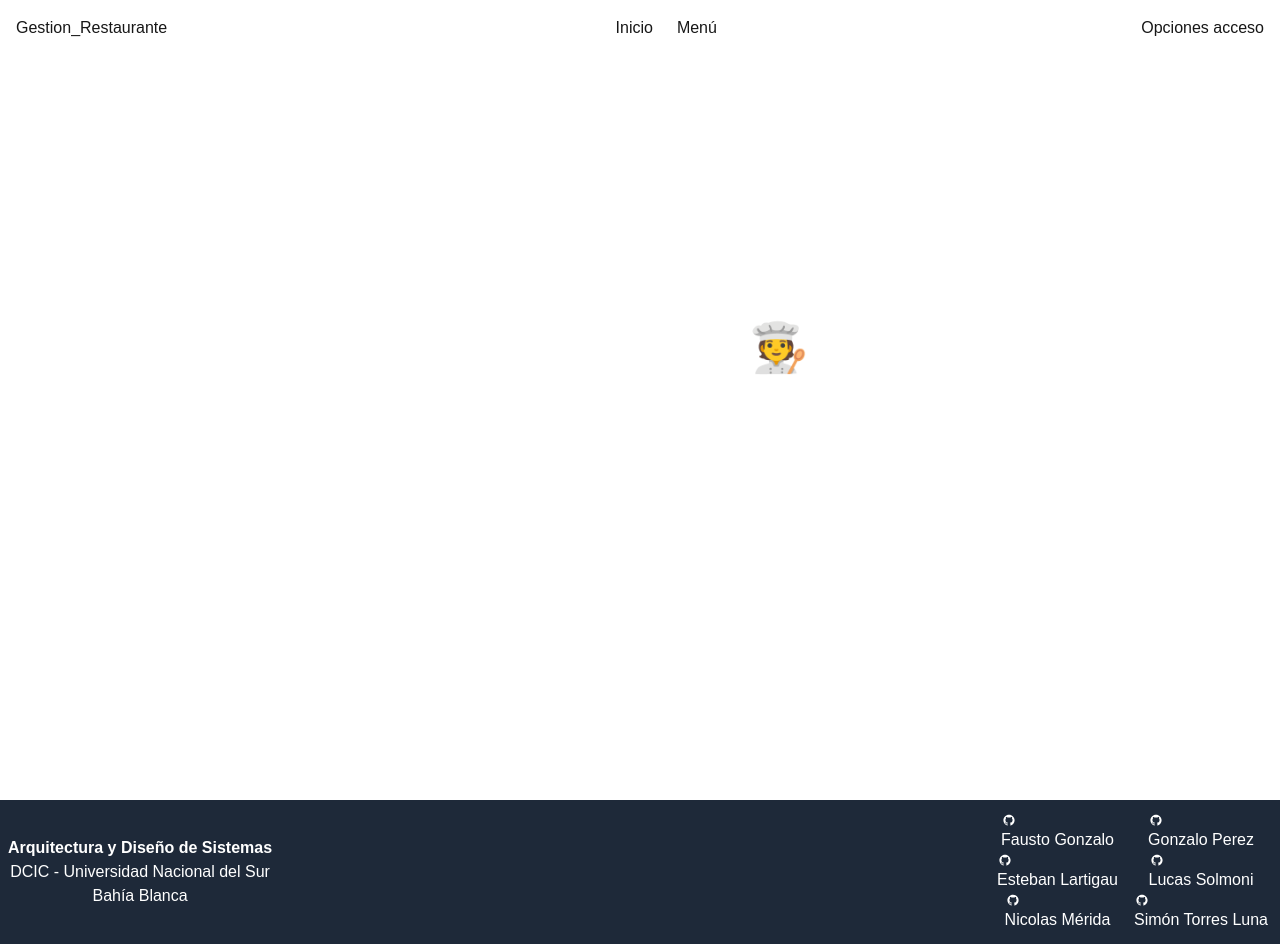
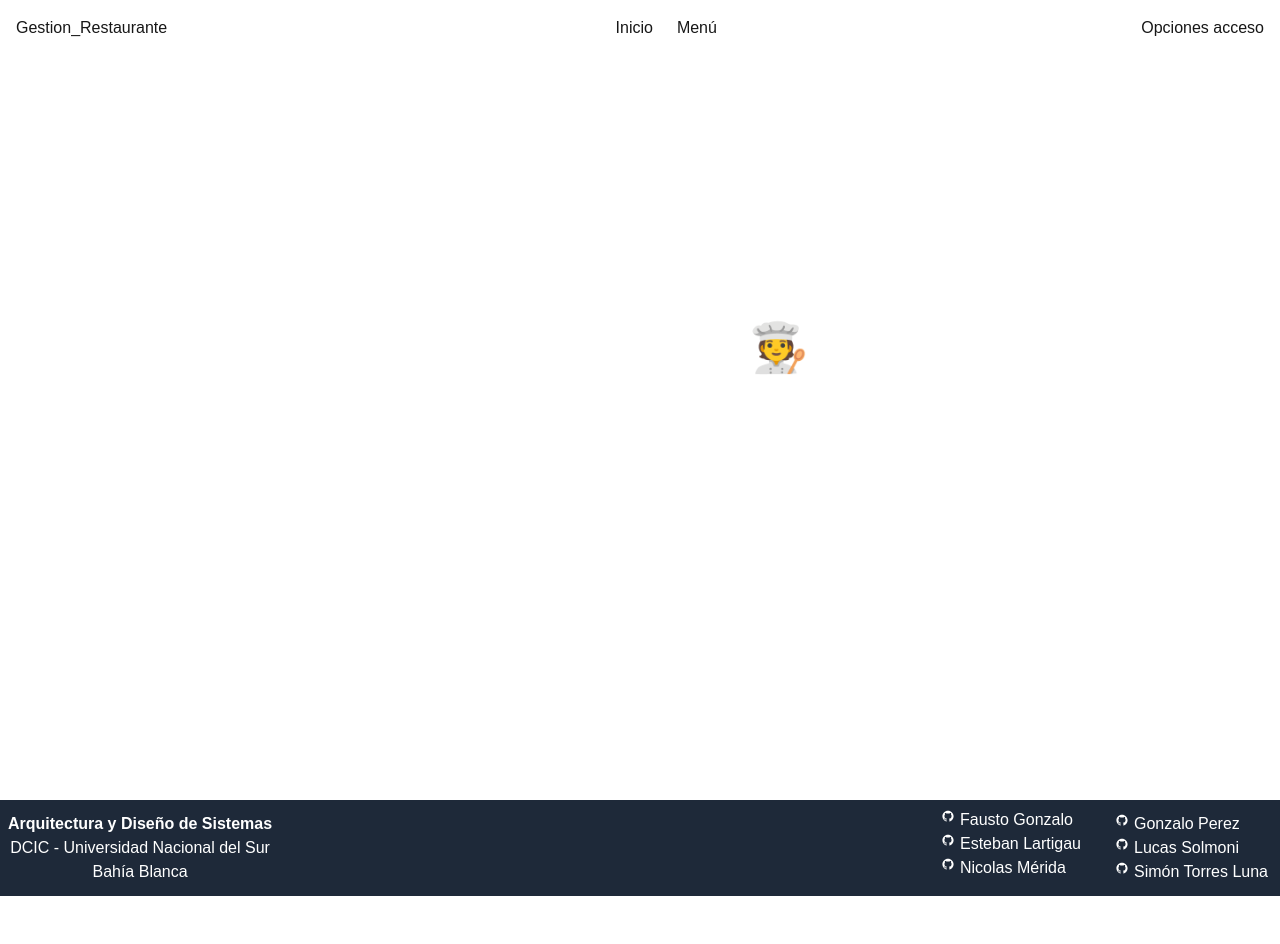
Before and after one commit to nicolasmerida/Proyecto-Arqui-Grupo7, a Next.js app in the folder frontend/: page / in a window 1280 px wide. After the commit the page ends 896 px from the top, so only its background shows below. Built offline with nearby package versions, Linux system fonts and the light colour scheme.

Commit message:
Corrección footer
Se corrigió el estilo del footer y un error en escritura del estado de una comanda

```diff
--- a/frontend/app/lib/definitions.ts
+++ b/frontend/app/lib/definitions.ts
@@ -12,7 +12,7 @@ export enum EstadoMesa {
 
 export enum EstadoComanda {
   Pendiente = "pendiente",
-  Prepracion = "en preparacion",
+  Preparacion = "en preparacion",
   Lista = "lista",
   Entregada = "entregada",
   Cerrada = "cerrada",
--- a/frontend/app/ui/footer.tsx
+++ b/frontend/app/ui/footer.tsx
@@ -6,81 +6,79 @@ export default function Footer() {
   return (
     <footer className="bg-gray-800 text-white p-2 w-full mt-auto">
       <div className="flex flex-col sm:flex-row items-center sm:justify-between">
-        <div className="flex flex-col mb-2 sm:mb-0 items-center">
+        <div className="flex flex-col m-1 sm:m-0 items-center">
             <p><strong>Arquitectura y Diseño de Sistemas</strong></p>
             <p>DCIC - Universidad Nacional del Sur</p>
             <p>Bahía Blanca</p>
         </div>
-        <div className="flex flex-row justify-between">
-            <div className="flex flex-col items-center m-1 mr-2">
-                <p className="flex items-center gap-1 hover:opacity-80 transition-opacity">
+        <div className="grid grid-cols-2 gap-2">
+            <div className="flex flex-col justify-start m-1 sm:m-0">
+                <div className="flex justify-start text-white hover:underline gap-1 hover:opacity-80 transition-opacity">
+                    <DiGithubBadge />
                     <Link
                     href="https://github.com/Faust0g"
                     target="_blank"
                     rel="noopener noreferrer"
-                    className="text-white hover:underline"
                     >
-                    <DiGithubBadge />
                     Fausto Gonzalo
                     </Link>
-                </p>
-                <p className="flex items-center gap-1 hover:opacity-80 transition-opacity">
+                </div>
+                <div className="flex justify-start text-white hover:underline gap-1 hover:opacity-80 transition-opacity">
+                    <DiGithubBadge />
                     <Link
                     href="https://github.com/5q8"
                     target="_blank"
                     rel="noopener noreferrer"
-                    className="text-white hover:underline"
                     >
-                    <DiGithubBadge />
                     Esteban Lartigau
                     </Link>
-                </p>
-                <p className="flex items-center gap-1 hover:opacity-80 transition-opacity">
+                </div>
+                <div className="flex justify-start text-white hover:underline gap-1 hover:opacity-80 transition-opacity">
+                    <DiGithubBadge />
                     <Link
                     href="https://github.com/nicolasmerida"
                     target="_blank"
                     rel="noopener noreferrer"
                     className="text-white hover:underline"
                     >
-                    <DiGithubBadge />
                     Nicolas Mérida
                     </Link>
-                </p>
+                </div>
             </div>
-            <div className="flex flex-col items-center m-1 ml-2">
-                <p className="flex items-center gap-1 hover:opacity-80 transition-opacity">
+            <div className="flex flex-col justify-start m-1">
+                <div className="flex justify-start text-white hover:underline gap-1 hover:opacity-80 transition-opacity">
+                    <DiGithubBadge />
                     <Link
                     href="https://github.com/zalongope"
                     target="_blank"
                     rel="noopener noreferrer"
                     className="text-white hover:underline"
                     >
-                    <DiGithubBadge />
                     Gonzalo Perez
                     </Link>
-                </p>
-                <p className="flex items-center gap-1 hover:opacity-80 transition-opacity">
+                </div>
+                <div className="flex justify-start text-white hover:underline gap-1 hover:opacity-80 transition-opacity">
+                    <DiGithubBadge />
                     <Link
                     href="https://github.com/ellukirap"
                     target="_blank"
                     rel="noopener noreferrer"
                     className="text-white hover:underline"
                     >
-                    <DiGithubBadge />
                     Lucas Solmoni
                     </Link>
-                </p>
-                <p className="flex items-center gap-1 hover:opacity-80 transition-opacity">
+                </div>
+                <div className="flex justify-start text-white hover:underline gap-1 hover:opacity-80 transition-opacity">
+                    <DiGithubBadge />
                     <Link
                     href="https://github.com/5imontl"
                     target="_blank"
                     rel="noopener noreferrer"
                     className="text-white hover:underline"
                     >
-                    <DiGithubBadge />
                     Simón Torres Luna
                     </Link>
-                </p>
+                </div>
             </div>
         </div>
       </div>
```
